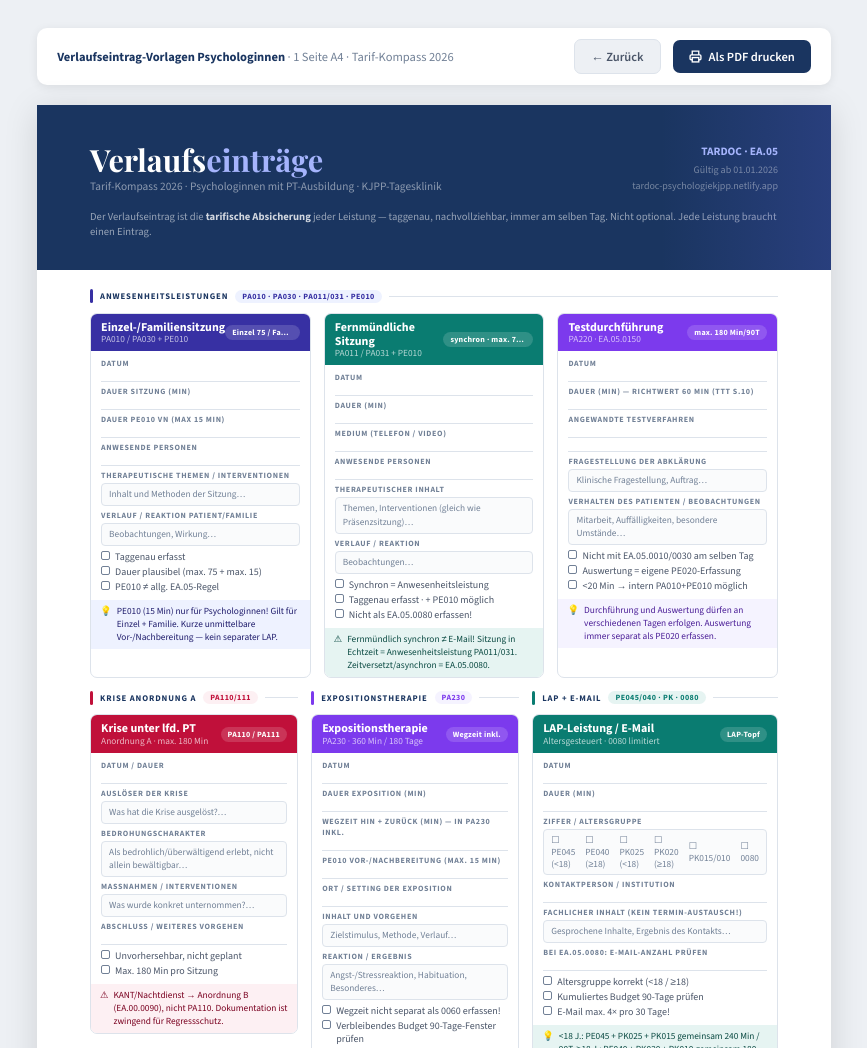
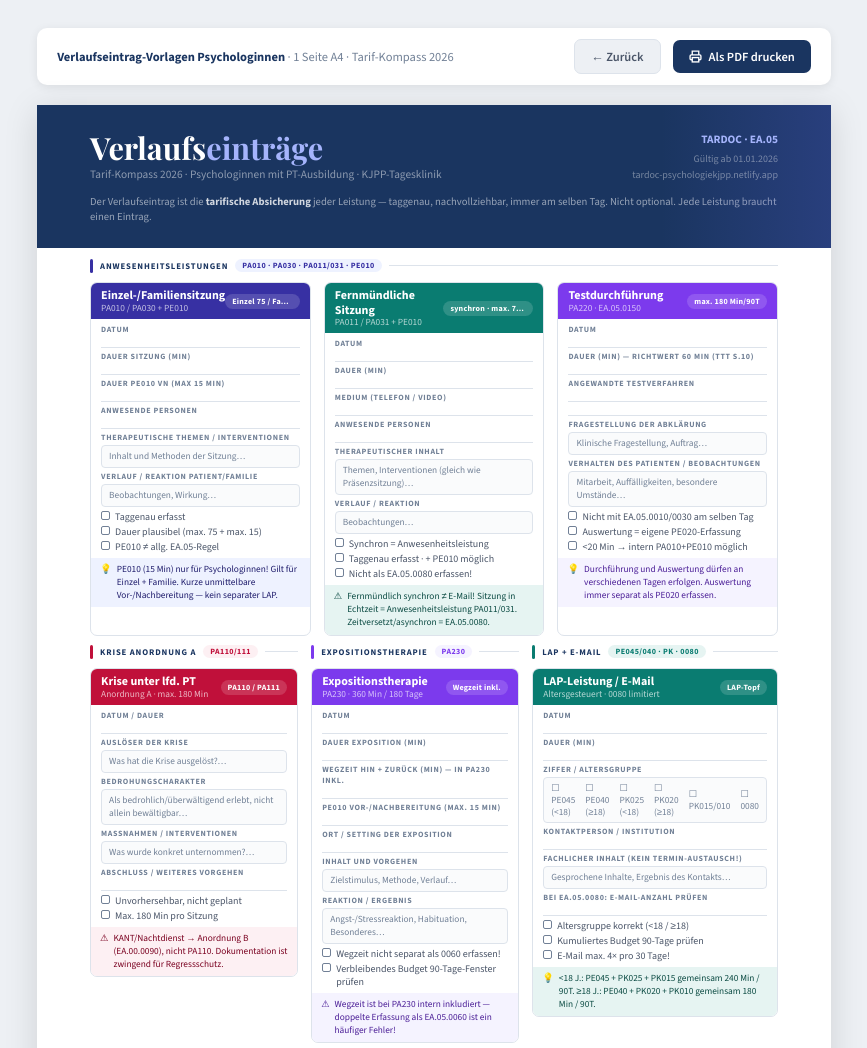
Before and after one commit to christaegger-dot/tardoc_psychologie, a plain HTML site: page files/verlaufseintrag-psych-print.html in a window 1280 px wide. Shown: the top 1048 px of the page, without its empty margins (206-1073 px from the left). Drawn offline with nearby package versions, Linux system fonts and the light colour scheme.

Commit message:
fix: Masthead und Karten kompakter für sauberen Seitenumbruch auf A4

```diff
--- a/files/verlaufseintrag-psych-print.html
+++ b/files/verlaufseintrag-psych-print.html
@@ -19,7 +19,7 @@
 .mast-note{font-size:8pt;color:rgba(255,255,255,.55);line-height:1.45}
 .mast-note strong{color:rgba(255,255,255,.8)}
 
-.body{flex:1;padding:5mm 14mm 5mm;display:flex;flex-direction:column;gap:3.5mm}
+.body{flex:1;padding:3mm 14mm 4mm;display:flex;flex-direction:column;gap:2.5mm}
 .cols{display:grid;grid-template-columns:1fr 1fr;gap:4.5mm}
 .cols3{display:grid;grid-template-columns:1fr 1fr 1fr;gap:3.5mm;break-inside:avoid;page-break-inside:avoid}
 .page-break{break-before:page;page-break-before:always}
@@ -32,11 +32,11 @@
 .sec-num.a{background:var(--amber-l);color:var(--amber)}
 /* template card */
 .tc{border-radius:7px;overflow:hidden;border:1.5px solid var(--line);break-inside:avoid;page-break-inside:avoid}
-.tc-head{padding:6px 10px;display:flex;align-items:center;justify-content:space-between}
+.tc-head{padding:5px 10px;display:flex;align-items:center;justify-content:space-between}
 .tc-head h3{font-size:9pt;font-weight:700;color:white;line-height:1.2}
 .tc-head h3 small{font-size:7pt;font-weight:400;opacity:.7;display:block}
 .tc-code{font-size:6pt;font-weight:700;letter-spacing:.03em;background:rgba(255,255,255,.15);color:white;padding:2px 7px;border-radius:8px;white-space:nowrap;overflow:hidden;text-overflow:ellipsis;max-width:100%}
-.tc-body{padding:7px 10px;background:white;display:flex;flex-direction:column;gap:4px}
+.tc-body{padding:5px 10px;background:white;display:flex;flex-direction:column;gap:3px}
 .tl{display:flex;flex-direction:column;gap:1px}
 .tl-lbl{font-size:6pt;font-weight:700;letter-spacing:.08em;text-transform:uppercase;color:var(--soft);margin-bottom:1px}
 .tl-line{border:none;border-bottom:1px solid var(--line);height:11px;display:block;width:100%}
--- a/shared-print.css
+++ b/shared-print.css
@@ -18,9 +18,9 @@ body{font-family:'Source Sans 3',sans-serif;background:var(--bg);min-height:100v
 .pbtn-dark{background:var(--ink);color:white}
 .sheet{width:210mm;max-width:100%;min-height:297mm;background:var(--paper);box-shadow:0 6px 32px rgba(0,0,0,.13);display:flex;flex-direction:column}
 
-.mast{background:var(--ink);padding:10mm 14mm 8mm;position:relative;overflow:hidden}
+.mast{background:var(--ink);padding:7mm 14mm 6mm;position:relative;overflow:hidden}
 .mast::after{content:'';position:absolute;right:0;top:0;bottom:0;width:45mm;background:linear-gradient(90deg,transparent,rgba(99,102,241,.2))}
-.mast-top{display:flex;justify-content:space-between;align-items:flex-start;margin-bottom:4mm}
+.mast-top{display:flex;justify-content:space-between;align-items:flex-start;margin-bottom:3mm}
 .mast h1{font-family:'Playfair Display',serif;font-size:23pt;color:white;line-height:1.1}
 .mast h1 em{color:#a5b4fc;font-style:normal}
 .mast-sub{font-size:8.5pt;color:rgba(255,255,255,.5);font-weight:300;margin-top:2px}
```
